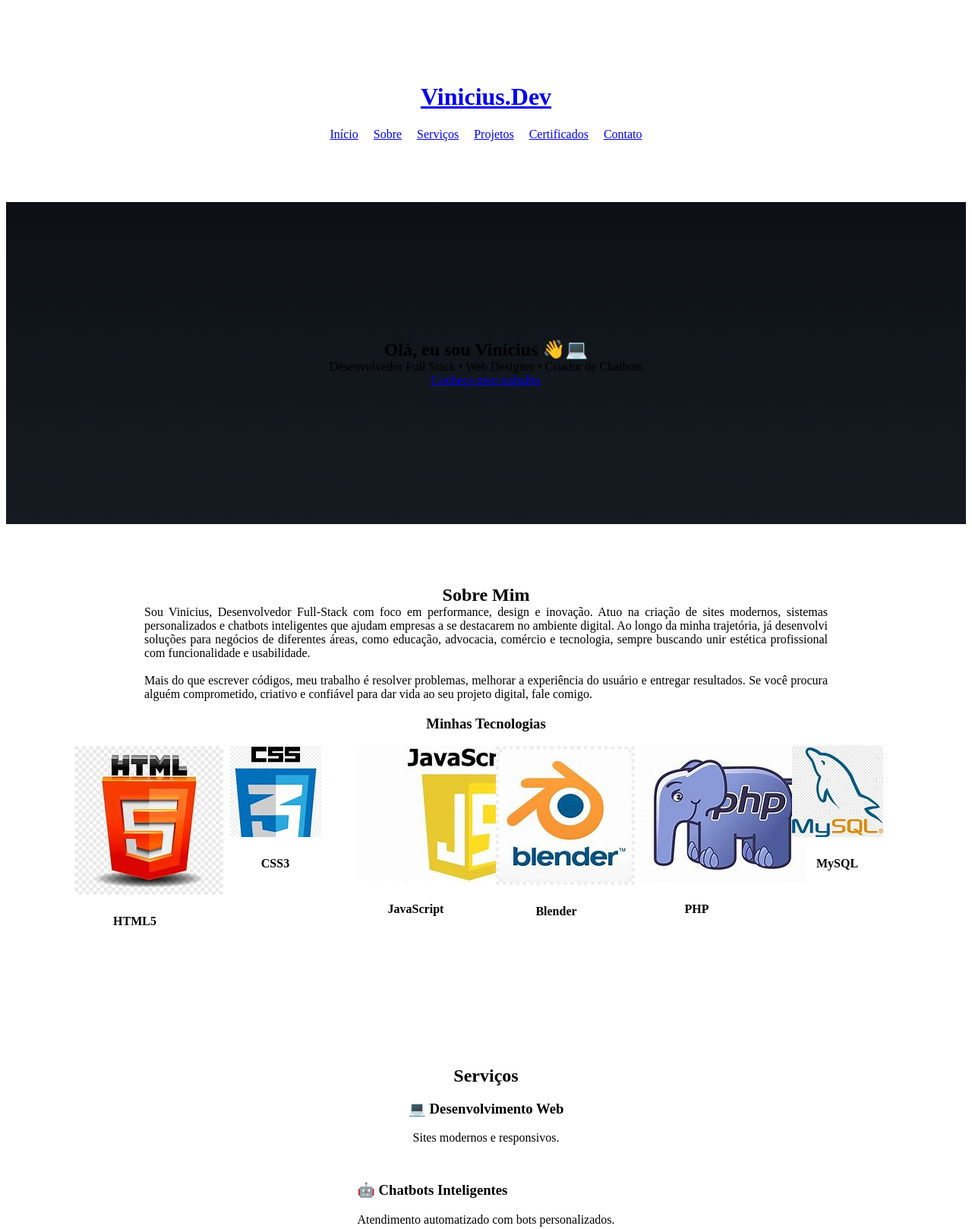
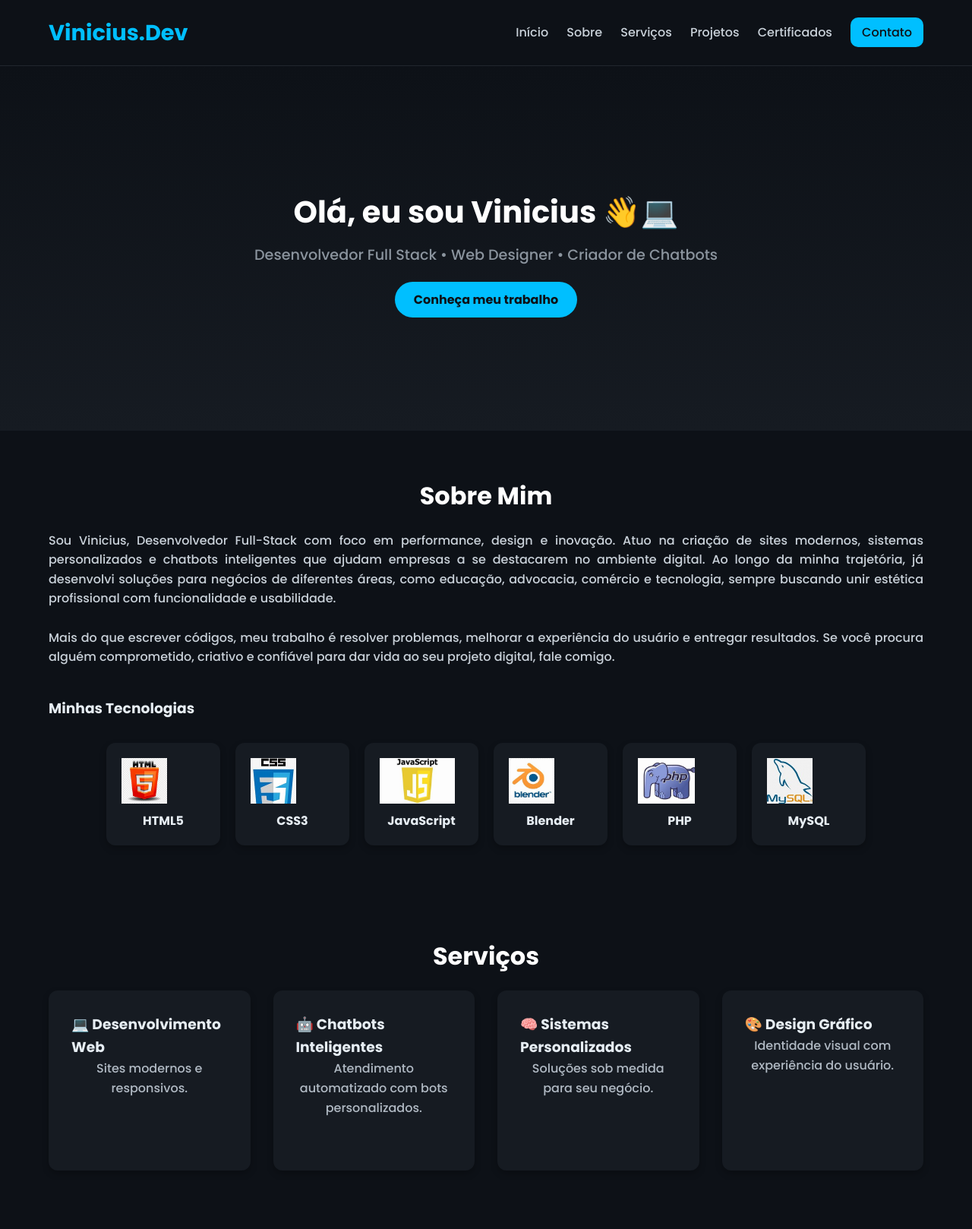
Before and after one commit to viniciusalcoliveira/portfolio, a website: page index.html in a window 1280 px wide. Shown: the top 1618 px of the page at 76% size. Drawn offline with Linux system fonts and the light colour scheme.

Commit message:
Update style.css

```diff
--- a/style.css
+++ b/style.css
@@ -1,114 +1,290 @@
-/* GERAL - Alinhamento e espaçamento mais preciso */
+/* style.css */
+
+/* Fontes e Reset */
+* {
+  margin: 0;
+  padding: 0;
+  box-sizing: border-box;
+  scroll-behavior: smooth;
+}
+
+body {
+  font-family: 'Poppins', sans-serif;
+  background-color: #0d1117;
+  color: #e6edf3;
+  line-height: 1.6;
+}
+
+img {
+  max-width: 100%;
+  display: block;
+}
+
+a {
+  text-decoration: none;
+  color: inherit;
+  transition: 0.3s ease;
+}
+
 .container {
   width: 90%;
   max-width: 1200px;
   margin: 0 auto;
-  padding: 80px 20px;
-  display: flex;
-  flex-direction: column;
-  align-items: center;
+  padding: 60px 0;
 }
 
-/* HEADER */
+/* Header */
+.header {
+  background-color: #0d1117;
+  border-bottom: 1px solid #21262d;
+  position: sticky;
+  top: 0;
+  z-index: 1000;
+}
+
 .header-container {
   display: flex;
   justify-content: space-between;
   align-items: center;
-  flex-wrap: wrap;
+  padding: 20px 0;
 }
 
-.navbar {
+.logo h1 {
+  font-size: 1.8rem;
+  color: #00bfff;
+}
+
+.navbar a {
+  margin-left: 20px;
+  color: #c9d1d9;
+  font-weight: 500;
+  position: relative;
+}
+
+.navbar a::after {
+  content: "";
+  position: absolute;
+  width: 0%;
+  height: 2px;
+  background: #00bfff;
+  left: 0;
+  bottom: -5px;
+  transition: 0.3s;
+}
+
+.navbar a:hover::after {
+  width: 100%;
+}
+
+.btn-contato {
+  background: #00bfff;
+  color: #0d1117 !important;
+  padding: 8px 15px;
+  border-radius: 10px;
+  margin-left: 30px;
+}
+
+.btn-contato:hover {
+  background: #0095cc;
+}
+
+/* Hero */
+.hero {
+  text-align: center;
+  padding: 100px 0;
+  background: linear-gradient(180deg, #0d1117, #161b22);
+}
+
+.hero h2 {
+  font-size: 2.5rem;
+  margin-bottom: 10px;
+}
+
+.hero p {
+  font-size: 1.2rem;
+  color: #8b949e;
+  margin-bottom: 30px;
+}
+
+.btn {
+  background: #00bfff;
+  color: #0d1117;
+  padding: 12px 25px;
+  border-radius: 30px;
+  font-weight: bold;
+  transition: background 0.3s;
+}
+
+.btn:hover {
+  background: #0095cc;
+}
+
+/* Seções Gerais */
+section h2 {
+  font-size: 2rem;
+  color: #fff;
+  margin-bottom: 20px;
+  text-align: center;
+}
+
+section p {
+  text-align: center;
+  color: #b1bac4;
+  margin-bottom: 40px;
+}
+
+/* Sobre */
+.sobre p {
+  text-align: justify;
+  font-size: 1rem;
+  color: #c9d1d9;
+}
+
+.tecnologias {
   display: flex;
-  align-items: center;
   flex-wrap: wrap;
   gap: 20px;
+  justify-content: center;
+  margin-top: 30px;
 }
 
-/* HERO CENTRALIZADO */
-.hero {
+.tecnologias .card {
+  background: #161b22;
+  padding: 20px;
+  border-radius: 12px;
+  width: 150px;
   text-align: center;
-  padding: 100px 20px;
-  background: linear-gradient(180deg, #0d1117, #161b22);
+  box-shadow: 0 4px 8px #00000040;
+  transition: transform 0.3s;
+}
+
+.tecnologias .card:hover {
+  transform: translateY(-5px);
+}
+
+.tecnologia-img {
+  height: 60px;
+  margin-bottom: 10px;
+  object-fit: contain;
+}
+
+/* Serviços e Projetos */
+.cards {
+  display: grid;
+  grid-template-columns: repeat(auto-fit, minmax(250px, 1fr));
+  gap: 30px;
+}
+
+.cards .card {
+  background: #161b22;
+  padding: 30px;
+  border-radius: 12px;
+  box-shadow: 0 4px 8px #00000040;
+  transition: transform 0.3s ease;
+}
+
+.cards .card:hover {
+  transform: translateY(-5px);
+}
+
+.btn-projeto {
+  display: inline-block;
+  margin-top: 15px;
+  padding: 8px 18px;
+  background: #00bfff;
+  color: #0d1117;
+  border-radius: 8px;
+  font-weight: bold;
+}
+
+.btn-projeto:hover {
+  background: #0095cc;
+}
+
+/* Contato */
+form {
   display: flex;
   flex-direction: column;
-  align-items: center;
-  justify-content: center;
-}
-
-/* TÍTULOS E PARÁGRAFOS CENTRALIZADOS */
-section h2,
-section p {
-  text-align: center;
-  width: 100%;
-  max-width: 800px;
+  gap: 15px;
+  max-width: 500px;
   margin: 0 auto;
 }
 
-/* SEÇÃO SOBRE */
-.sobre p {
-  text-align: justify;
-  max-width: 900px;
+input,
+textarea {
+  padding: 12px;
+  border: none;
+  border-radius: 8px;
+  background: #21262d;
+  color: #c9d1d9;
+  font-size: 1rem;
 }
 
-/* CARDS CENTRALIZADOS E BONITOS */
-.cards {
-  display: grid;
-  grid-template-columns: repeat(auto-fit, minmax(280px, 1fr));
-  gap: 30px;
-  justify-items: center;
-  align-items: stretch;
+input::placeholder,
+textarea::placeholder {
+  color: #8b949e;
 }
 
-/* CARDS DE TECNOLOGIA */
-.tecnologias {
-  display: flex;
-  flex-wrap: wrap;
-  justify-content: center;
-  gap: 25px;
+button[type="submit"] {
+  background: #00bfff;
+  color: #0d1117;
+  font-weight: bold;
+  padding: 12px;
+  border: none;
+  border-radius: 8px;
+  transition: 0.3s;
 }
 
-.tecnologias .card {
-  width: 160px;
-  text-align: center;
+button[type="submit"]:hover {
+  background: #0095cc;
 }
 
-/* FORMULÁRIO DE CONTATO CENTRALIZADO */
-form {
-  display: flex;
-  flex-direction: column;
-  gap: 20px;
-  max-width: 600px;
-  width: 100%;
-  margin: 0 auto;
-  align-items: center;
+/* Footer */
+.footer {
+  background: #0d1117;
+  border-top: 1px solid #21262d;
+  text-align: center;
+  padding: 30px 0;
 }
 
-input, textarea {
-  width: 100%;
+.footer p {
+  color: #8b949e;
 }
 
-/* RODAPÉ */
-.footer {
-  text-align: center;
-  padding: 40px 20px;
+.social-icons {
+  margin-top: 10px;
 }
 
-/* RESPONSIVIDADE */
+.social-icons a {
+  margin: 0 10px;
+  color: #c9d1d9;
+  font-size: 1.3rem;
+  transition: color 0.3s;
+}
+
+.social-icons a:hover {
+  color: #00bfff;
+}
+
+/* Responsivo */
 @media (max-width: 768px) {
   .header-container {
     flex-direction: column;
-    align-items: center;
+    align-items: flex-start;
   }
 
   .navbar {
-    justify-content: center;
+    display: flex;
+    flex-wrap: wrap;
+    gap: 10px;
+    margin-top: 10px;
+  }
+
+  .hero h2 {
+    font-size: 2rem;
   }
 
   .cards {
     grid-template-columns: 1fr;
   }
-
-  .hero h2 {
-    font-size: 1.8rem;
-  }
 }
```
